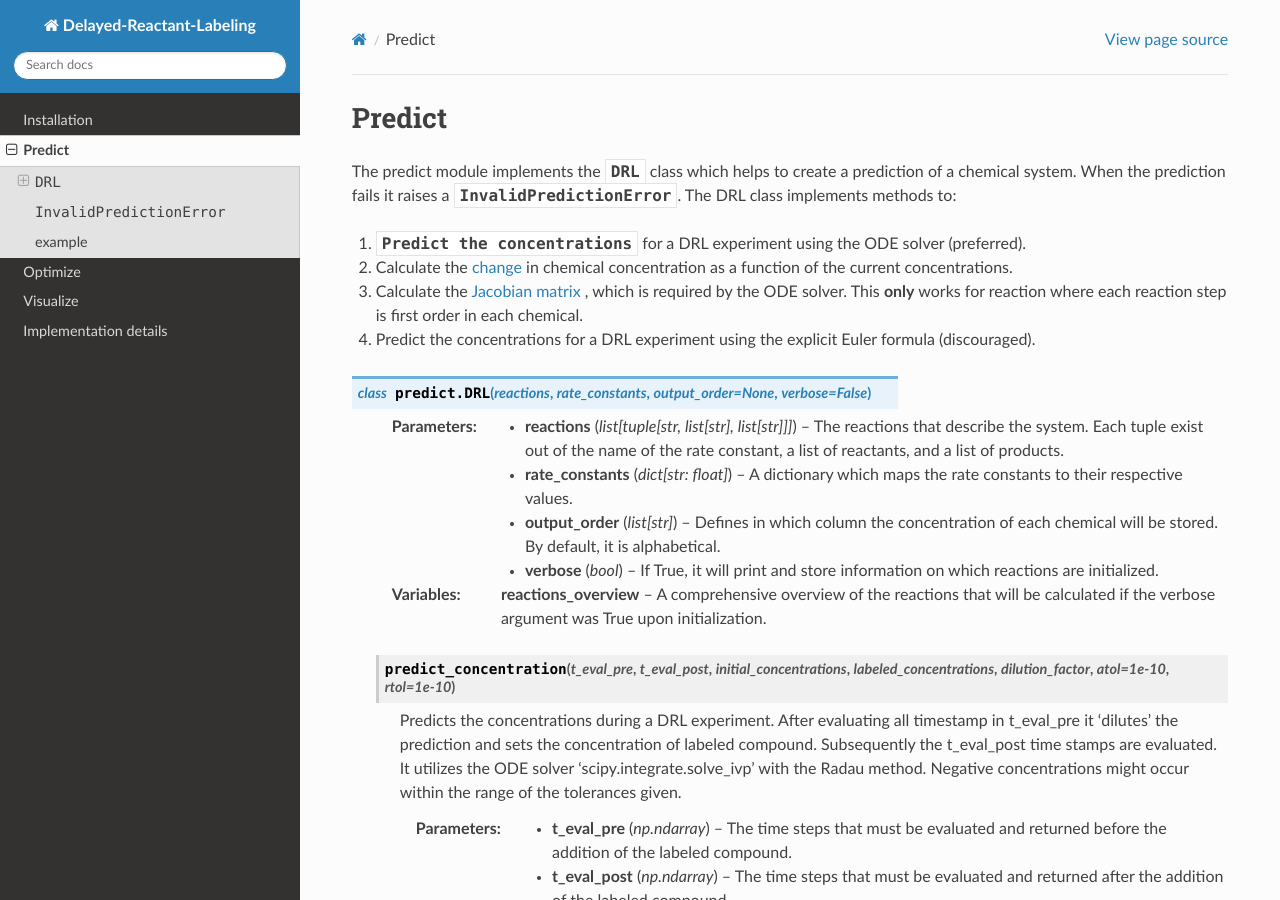
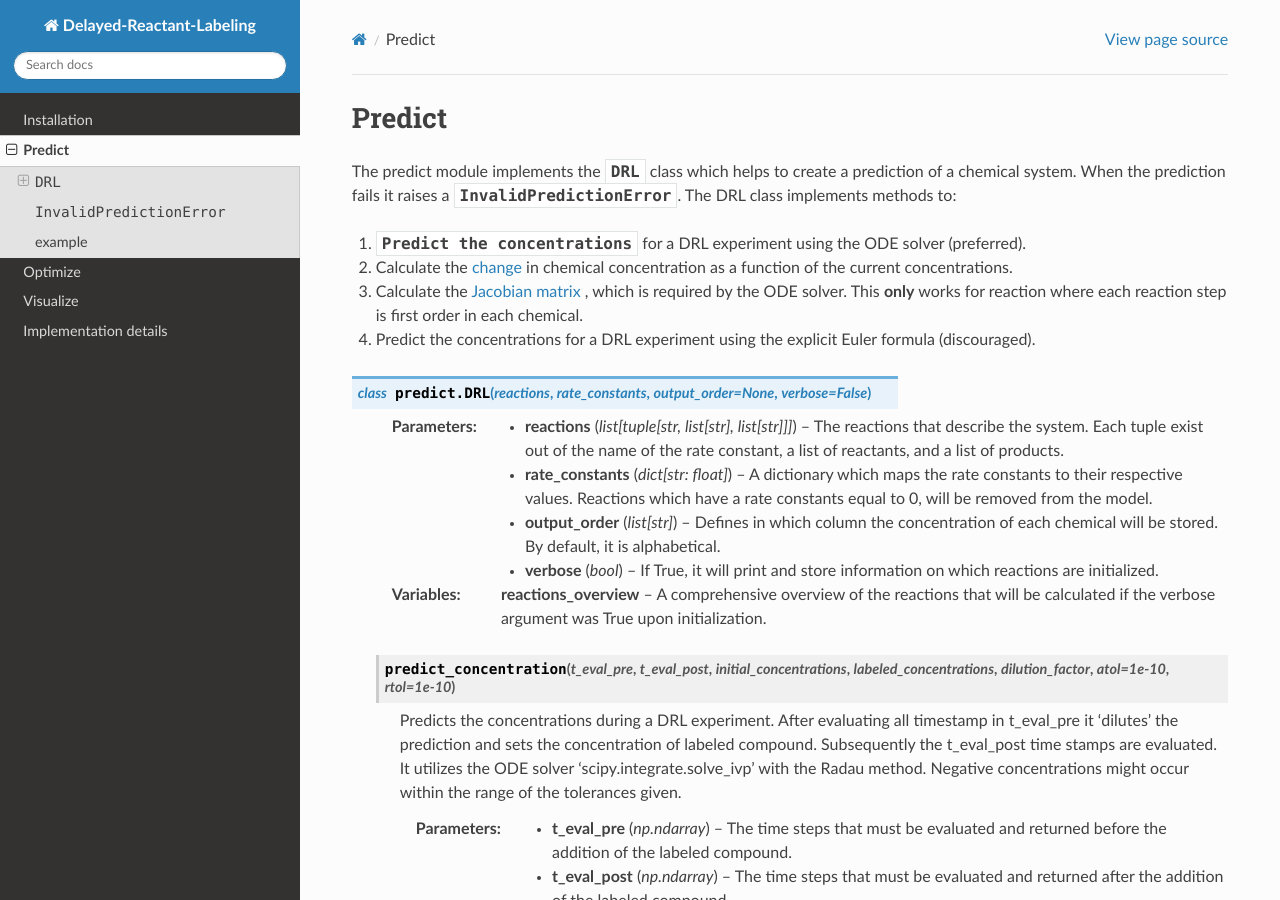
Before and after one commit to MartijnDingemans/delayed_reactant_labeling, a Sphinx documentation site: the page built from docs/source/predict.rst, in a window 1280 px wide and 900 px high. Built offline with Sphinx 7.4.7 and the Read the Docs theme 2.0.0, drawn with Linux system fonts in a browser that asks for light colours.

Commit message:
explain zero valued rate constants

```diff
--- a/docs/source/predict.rst
+++ b/docs/source/predict.rst
@@ -15,7 +15,8 @@ class implements methods to:
     :param reactions: The reactions that describe the system. Each tuple exist out of the name of the rate constant,
         a list of reactants, and a list of products.
     :type reactions: list[tuple[str, list[str], list[str]]]
-    :param rate_constants: A dictionary which maps the rate constants to their respective values.
+    :param rate_constants: A dictionary which maps the rate constants to their respective values. Reactions which have
+        a rate constants equal to 0, will be removed from the model.
     :type rate_constants: dict[str: float]
     :param output_order: Defines in which column the concentration of each chemical will be stored.
             By default, it is alphabetical.
```
